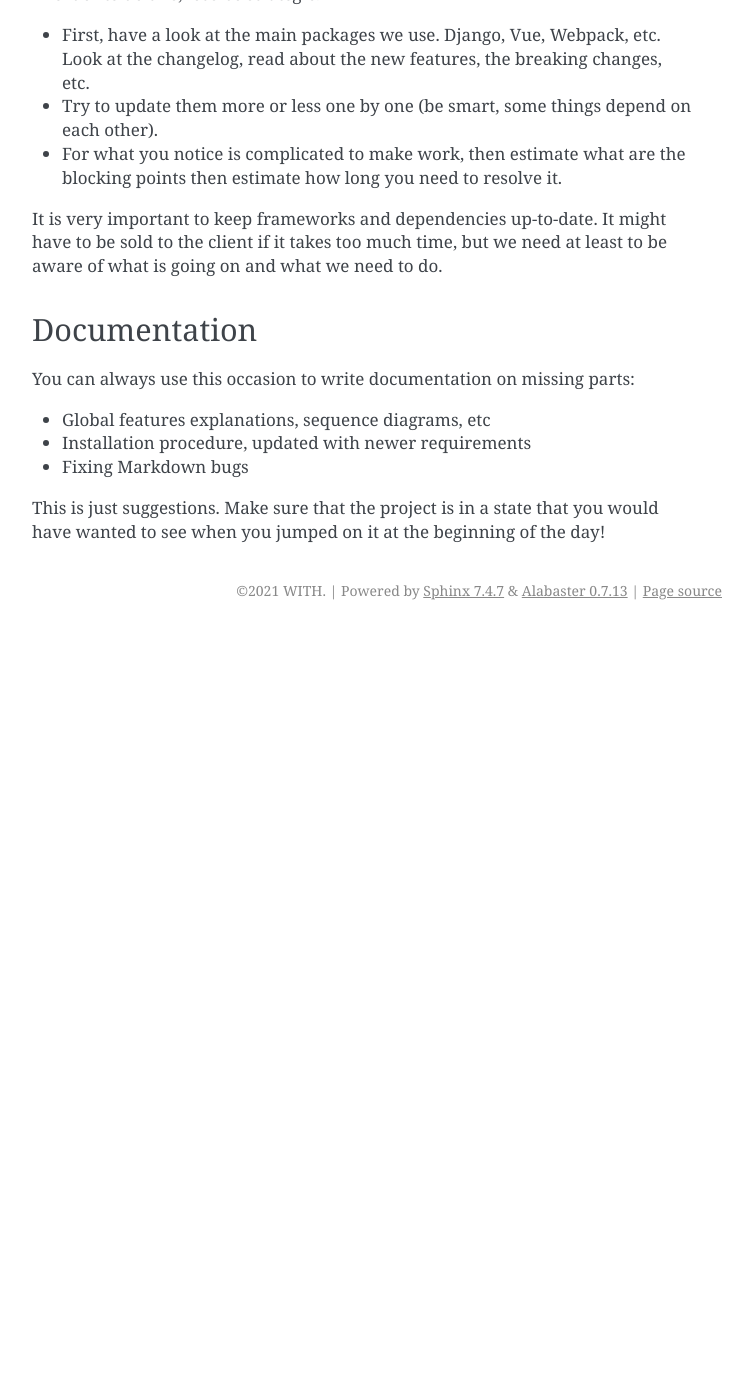
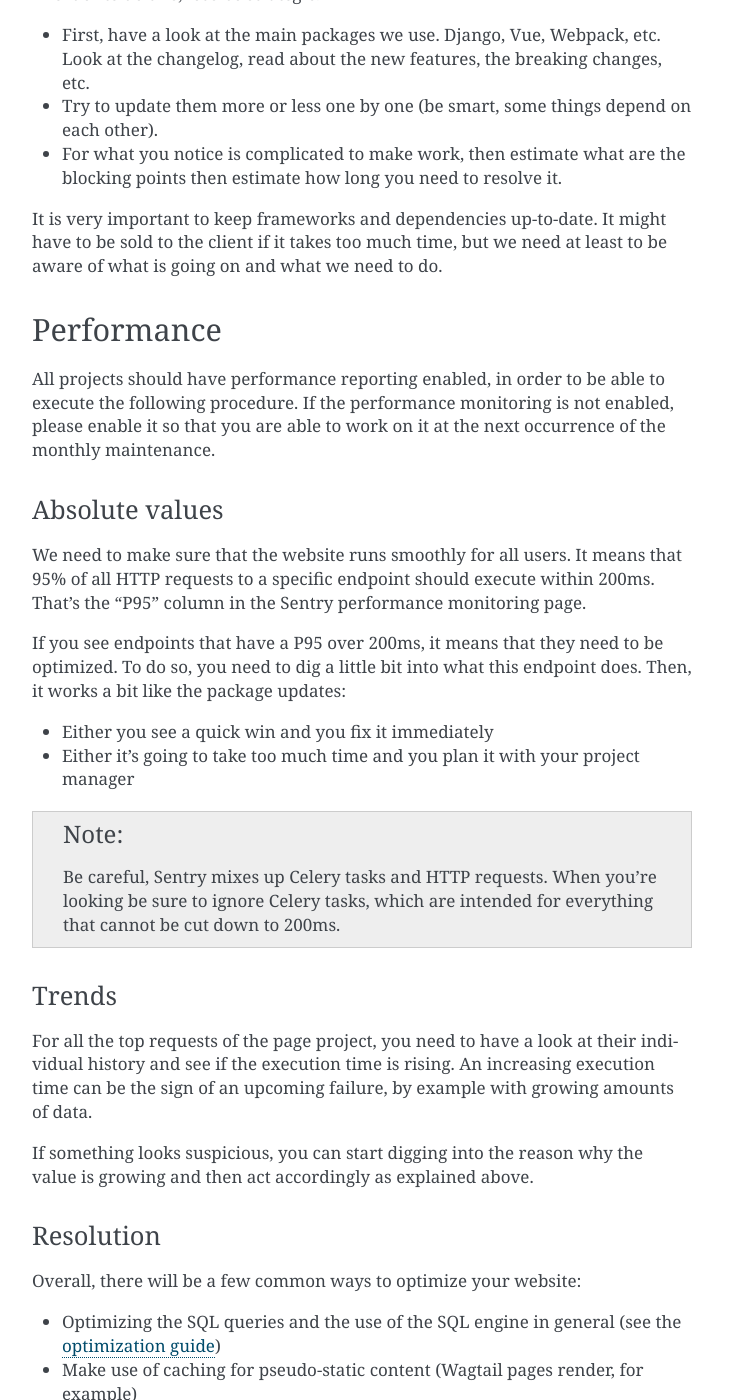
Before and after one commit to WithIO/CodeGuidelines, a Sphinx documentation site: the page built from source/monthly-maintenance.md, in a window 1280 px wide and 1400 px high, scrolled down 938 px. Shown: the whole window, without its empty margins (388-1141 px from the left). Built offline with Sphinx 7.4.7, drawn with Linux system fonts in a browser that asks for light colours; before the commit the page ends 1568 px from its top, so only the background shows below that; some of the changed text lies outside the part shown.

Commit message:
Optimization in monthly maintenance

````diff
--- a/source/monthly-maintenance.md
+++ b/source/monthly-maintenance.md
@@ -48,6 +48,57 @@ It is very important to keep frameworks and dependencies up-to-date. It might
 have to be sold to the client if it takes too much time, but we need at least to
 be aware of what is going on and what we need to do.
 
+## Performance
+
+All projects should have performance reporting enabled, in order to be able to
+execute the following procedure. If the performance monitoring is not enabled,
+please enable it so that you are able to work on it at the next occurrence of
+the monthly maintenance.
+
+### Absolute values
+
+We need to make sure that the website runs smoothly for all users. It means that
+95% of all HTTP requests to a specific endpoint should execute within 200ms.
+That's the "P95" column in the Sentry performance monitoring page.
+
+If you see endpoints that have a P95 over 200ms, it means that they need to be
+optimized. To do so, you need to dig a little bit into what this endpoint does.
+Then, it works a bit like the package updates:
+
+-   Either you see a quick win and you fix it immediately
+-   Either it's going to take too much time and you plan it with your project
+    manager
+
+```{note}
+Be careful, Sentry mixes up Celery tasks and HTTP requests. When you're looking
+be sure to ignore Celery tasks, which are intended for everything that cannot
+be cut down to 200ms.
+```
+
+### Trends
+
+For all the top requests of the page project, you need to have a look at their
+individual history and see if the execution time is rising. An increasing
+execution time can be the sign of an upcoming failure, by example with growing
+amounts of data.
+
+If something looks suspicious, you can start digging into the reason why the
+value is growing and then act accordingly as explained above.
+
+### Resolution
+
+Overall, there will be a few common ways to optimize your website:
+
+-   Optimizing the SQL queries and the use of the SQL engine in general (see the
+    {doc}`optimization guide<optimization>`)
+-   Make use of caching for pseudo-static content (Wagtail pages render, for
+    example)
+-   Move long-running endpoints to asynchronous tasks using Celery
+-   Use a Python profiler to figure what is taking time and could be accelerated
+
+As explained above, if the resolution is simple then fix it, otherwise let's
+plan it in advance.
+
 ## Documentation
 
 You can always use this occasion to write documentation on missing parts:
````
Also changed, not shown: source/optimization.md (+35 -0 lines).
